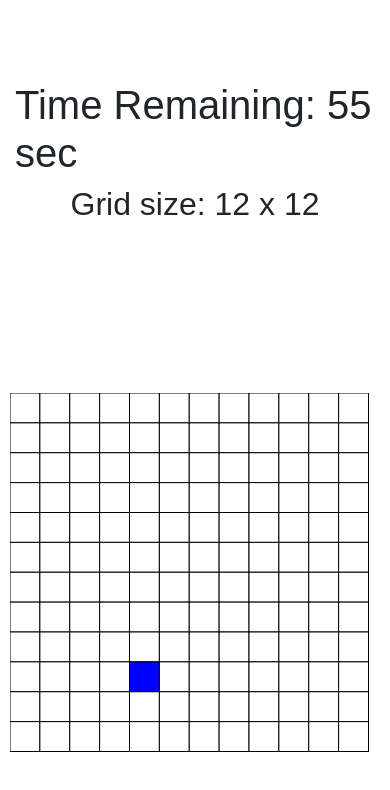
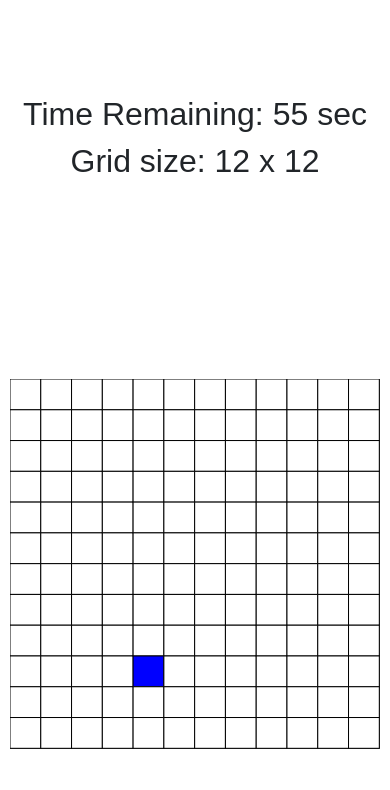
Before and after one commit to kanadn/webgrid, a plain HTML site: page index.html in a window 390 px wide. Drawn offline with nearby package versions, Linux system fonts and the light colour scheme.

Commit message:
More refinements.

```diff
--- a/css/style.css
+++ b/css/style.css
@@ -5,6 +5,10 @@ body, html {
     height: 100%;
     width: 100%;
     font-family: sans-serif;
+}
+
+.display-7 {
+    font-size: 2rem;
 }
 
 #app {
@@ -16,6 +20,8 @@ body, html {
 
 .container-fluid {
     height: 100%;
+    justify-content: center;
+    align-items: center;
 }
 
 .row {
@@ -56,4 +62,8 @@ body, html {
     :root {
         --grid-size: 12;
     }
+
+    h1 {
+        font-size: 3rem; /* Adjust for tablets */
+    }
 }
--- a/index.html
+++ b/index.html
@@ -14,7 +14,7 @@
         <div class="container-fluid">
             <div class="row">
                 <div class="col-lg-4 col-md-12 message">
-                    <h1>Time Remaining: {{ timeRemaining }} sec</h1>
+                    <h1 class="display-7 display-md-2 display-lg-1 text-center">Time Remaining: {{ timeRemaining }} sec</h1>
                     <!-- Add timer-->
                     <h2>{{ message }}</h2>
                 </div>
--- a/js/app.js
+++ b/js/app.js
@@ -51,7 +51,7 @@ const app = Vue.createApp({
             this.ctx = this.canvas.getContext('2d');
 
             // Use dynamic grid size
-            this.cellSize = (size / this.gridSize)-1; // subtract 1 so that successive cell-borders don't go out of canvas
+            this.cellSize = (size / this.gridSize)-0.1; // subtract 0.1 so that successive cell-borders don't go out of canvas
 
             for (let i = 0; i < this.gridSize; i++) {
                 this.cells[i] = [];
@@ -74,7 +74,7 @@ const app = Vue.createApp({
         resetLastClickedCell () {
             if (this.lastClickedCell) {
                 const { cellX, cellY } = this.lastClickedCell;
-                this.cells[cellX][cellY].color = 'white';
+                this.cells[cellX][cellY].color = this.cells[cellX][cellY].color === 'red' ? 'red' : 'white';
                 this.lastClickedCell = null;
                 this.draw();
             }
@@ -88,9 +88,6 @@ const app = Vue.createApp({
 
             if (cellX >= 0 && cellX < this.gridSize && cellY >= 0 && cellY < this.gridSize) {
                 console.log(`Cell color: ${this.cells[cellX][cellY].color}`);
-                // if (this.cells[cellX][cellY].color !== 'blue' || this.cells[cellX][cellY].color !== 'red') {
-                //     this.cells[cellX][cellY].color = 'lightgray';
-                // }
                 this.cells[cellX][cellY].color = this.cells[cellX][cellY].color === 'blue' ? 'blue' : 'lightgray';
                 this.lastHoveredCell = { cellX, cellY };
             }
@@ -122,8 +119,13 @@ const app = Vue.createApp({
                 this.cells[cellX][cellY].color = 'red';
                 this.draw();
                 this.score--;
+                setTimeout(() => {
+                    this.cells[cellX][cellY].color = 'white';
+                    this.draw();
+                }, 125);
             }
             this.lastClickedCell = { cellX, cellY };
+            this.resetLastClickedCell();
         },
         startTimer() {
             this.intervalId = setInterval(() => {
```
